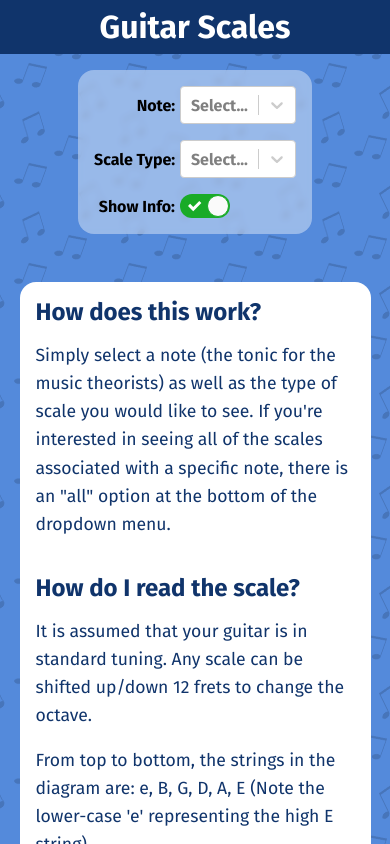
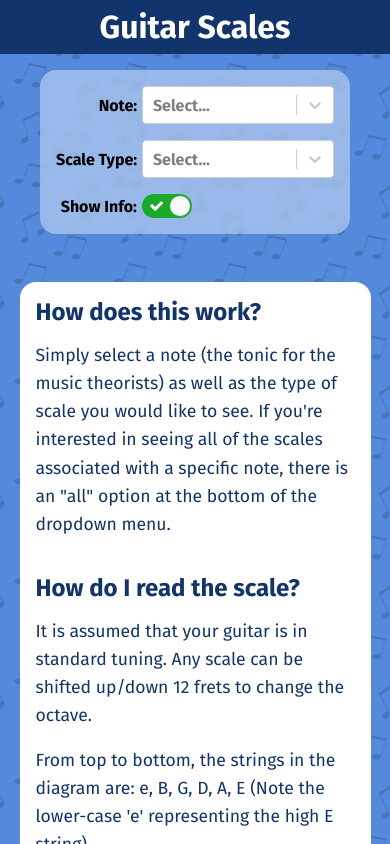
Before and after one commit to JoshGraham14/Guitar-Scale-Tutor, a React (Vite) app: page / in a window 390 px wide. Shown: the top 844 px of the page. Built offline with nearby package versions, Linux system fonts and the light colour scheme.

Commit message:
Updated id names

```diff
--- a/src/App.css
+++ b/src/App.css
@@ -37,11 +37,11 @@ section {
 	font-size: 1.5rem;
 }
 
-#note-select {
+#note-select-box {
 	width: 10rem;
 }
 
-#scale-select {
+#scale-select-box {
 	width: 17rem;
 }
 
@@ -81,11 +81,11 @@ section {
 		font-size: 1rem;
 	}
 
-	#note-select {
+	#note-select-box {
 		width: 8rem;
 	}
 
-	#scale-select {
+	#scale-select-box {
 		width: 12rem;
 	}
 }
@@ -108,10 +108,7 @@ section {
 		margin-left: 0.5ch;
 	}
 
-	#note-select {
+	#note-select-box {
 		width: 12rem;
 	}
 }
-
-@media (max-width: 570px) {
-}
```
